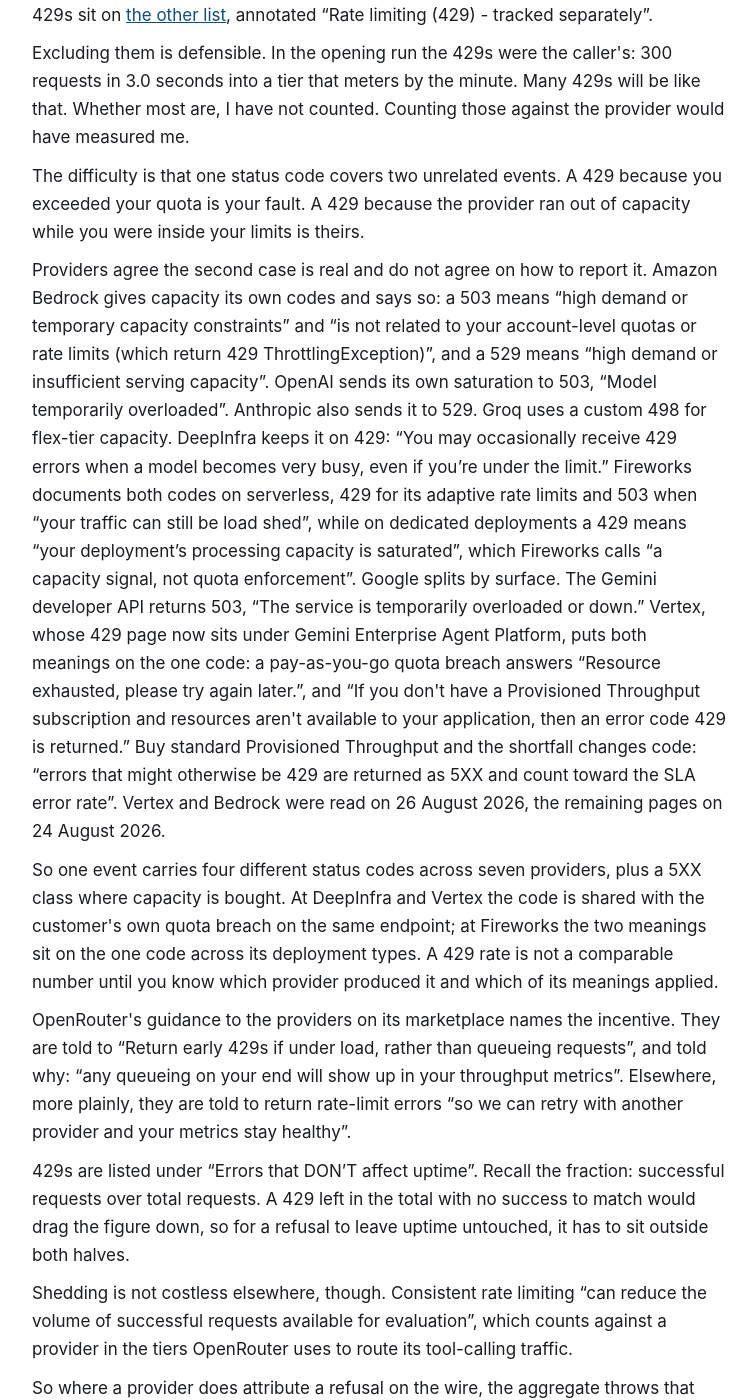
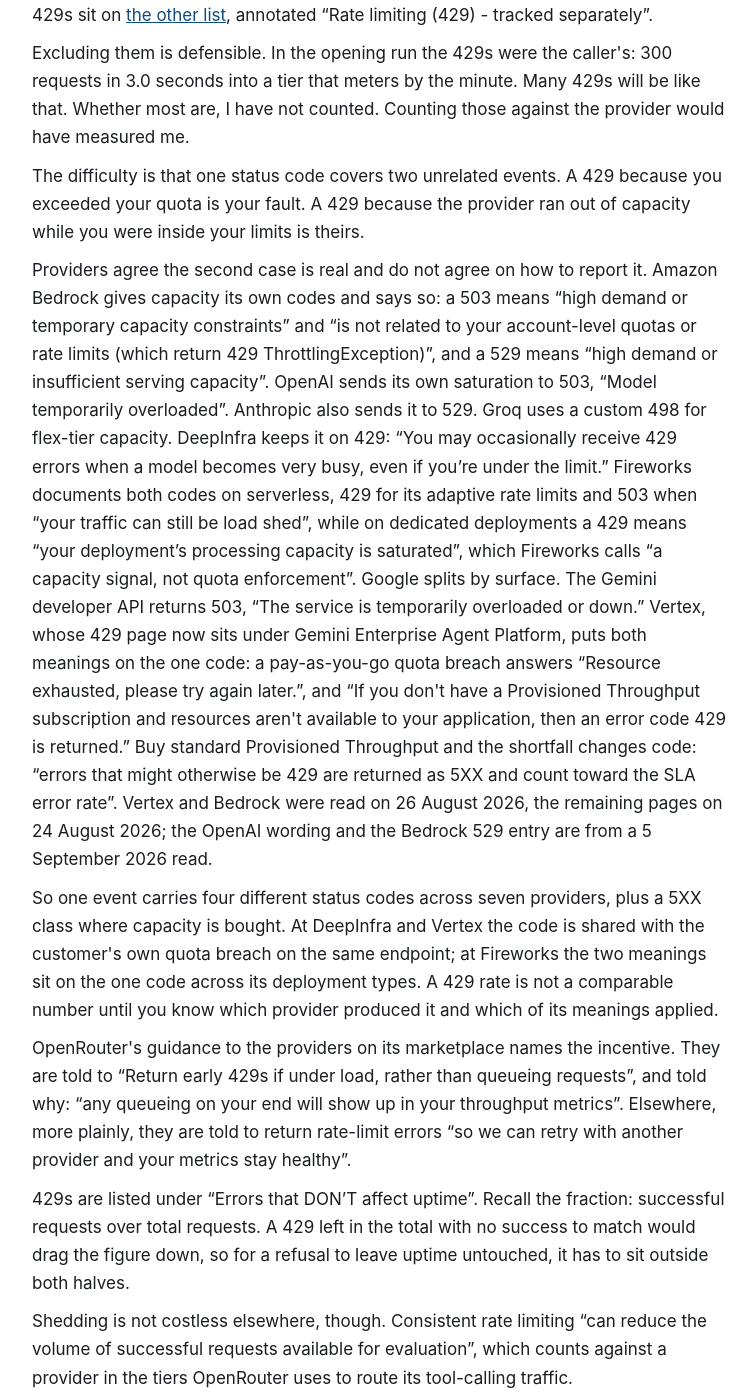
Before and after one commit to percentes/percentes.github.io, a Jekyll site: the page built from _posts/2026-08-31-the-failure-your-dashboard-cannot-see.md, in a window 1280 px wide and 1400 px high, scrolled down 4106 px. Shown: the whole window, without its empty margins (260-1016 px from the left). Built offline with Jekyll 4.4.1, drawn with Linux system fonts in a browser that asks for light colours.

Commit message:
fix: date the 5 september quotes in the flagship

```diff
--- a/_posts/2026-08-31-the-failure-your-dashboard-cannot-see.md
+++ b/_posts/2026-08-31-the-failure-your-dashboard-cannot-see.md
@@ -216,7 +216,8 @@ subscription and resources aren't available to your application, then an
 error code 429 is returned." Buy standard Provisioned Throughput and the shortfall
 changes code: "errors that might otherwise be 429 are returned as 5XX and
 count toward the SLA error rate". Vertex and Bedrock were read on
-26 August 2026, the remaining pages on 24 August 2026.
+26 August 2026, the remaining pages on 24 August 2026; the OpenAI
+wording and the Bedrock 529 entry are from a 5 September 2026 read.
 
 So one event carries four different status codes across seven providers,
 plus a 5XX class where capacity is bought. At DeepInfra and Vertex the
```
